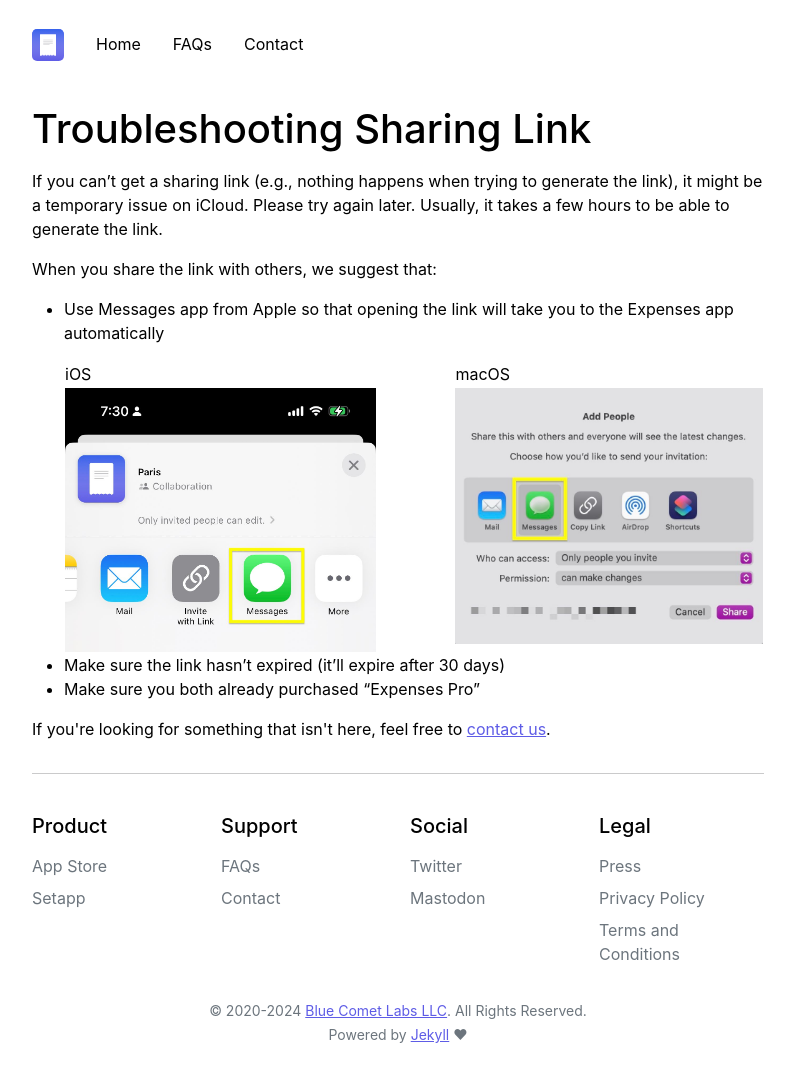
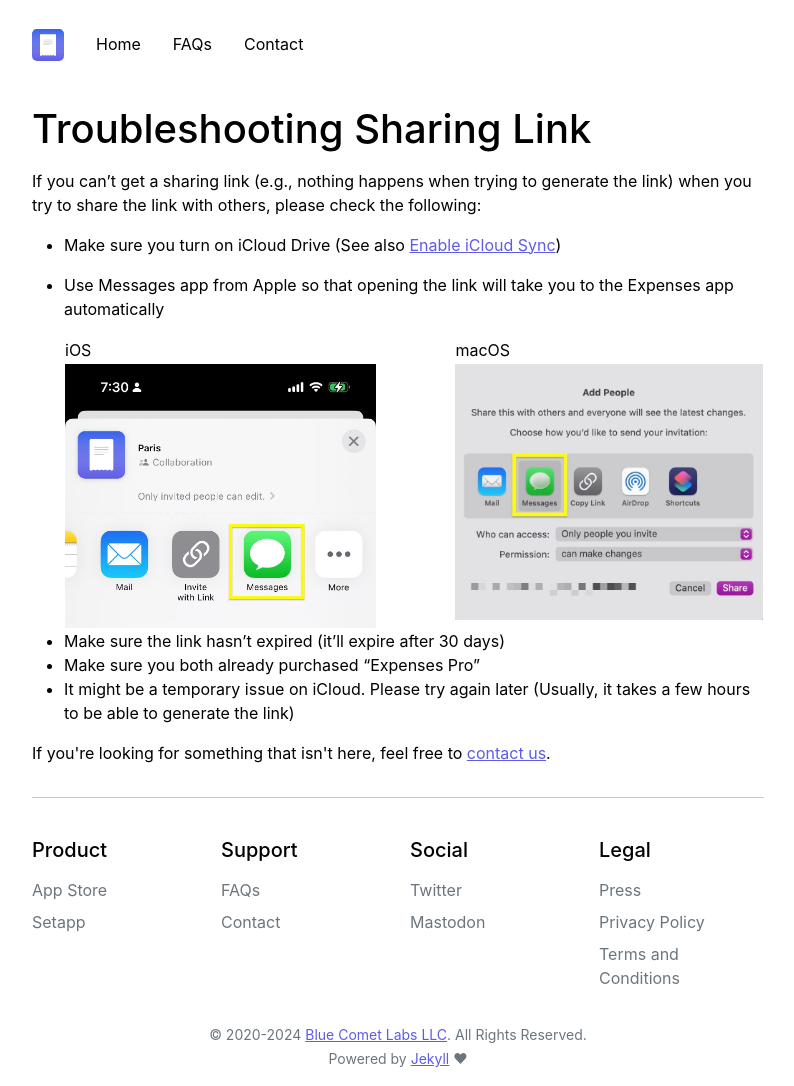
Before and after one commit to bluecometlabs/getexpenses.app, a Jekyll site: the page built from pages/faq/troubleshooting-sharing-link.md, in a window 1280 px wide. Shown: the whole page, without its empty margins (242-1036 px from the left). Built offline with Jekyll 4.4.1, drawn with Linux system fonts in a browser that asks for light colours; before the commit the page ends 1062 px from its top, so only the background shows below that.

Commit message:
Update page

```diff
--- a/pages/faq/troubleshooting-sharing-link.md
+++ b/pages/faq/troubleshooting-sharing-link.md
@@ -6,9 +6,9 @@
 
 # Troubleshooting Sharing Link
 
-If you can't get a sharing link (e.g., nothing happens when trying to generate the link), it might be a temporary issue on iCloud. Please try again later. Usually, it takes a few hours to be able to generate the link.
+If you can't get a sharing link (e.g., nothing happens when trying to generate the link) when you try to share the link with others, please check the following:
 
-When you share the link with others, we suggest that:
+- Make sure you turn on iCloud Drive (See also [Enable iCloud Sync](/faq/enable-icloud-sync))
 
 - Use Messages app from Apple so that opening the link will take you to the Expenses app automatically
 
@@ -25,5 +25,6 @@
 
 - Make sure the link hasn't expired (it'll expire after 30 days)
 - Make sure you both already purchased "Expenses Pro"
+- It might be a temporary issue on iCloud. Please try again later (Usually, it takes a few hours to be able to generate the link)
 
 {% include faq_footer.html %}
```
